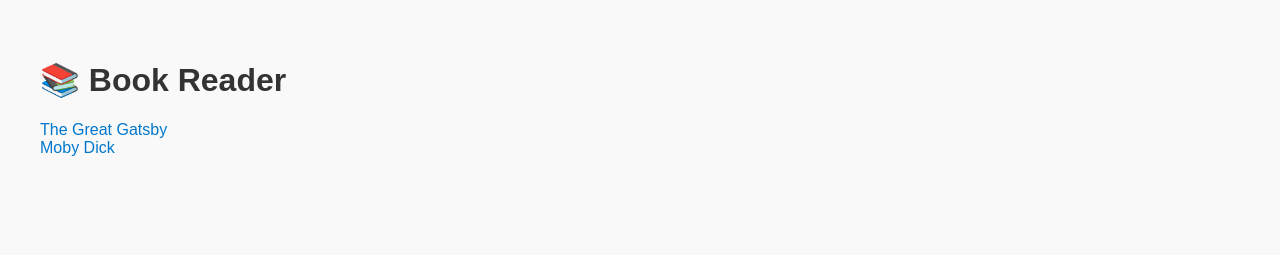
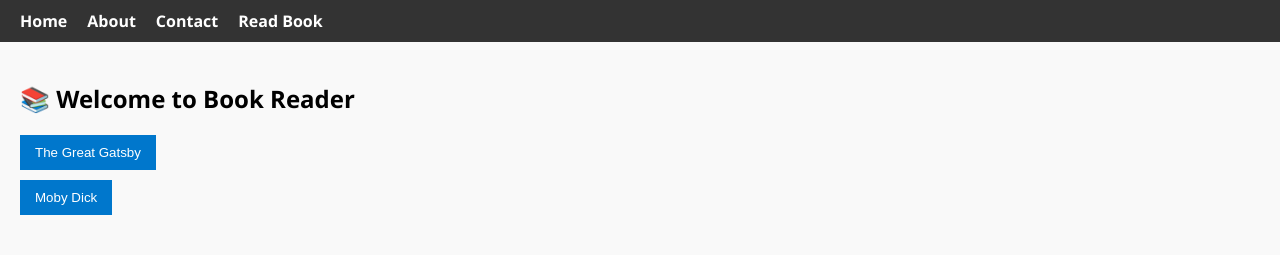
Before and after one commit to muzahid780/Book-Reader-Web-Application, a plain HTML site: page index.html in a window 1280 px wide. Drawn offline with Linux system fonts and the light colour scheme.

Commit message:
added book reader website document

```diff
--- a/index.html
+++ b/index.html
@@ -2,14 +2,58 @@
 <html lang="en">
   <head>
     <meta charset="UTF-8" />
-    <title>Book Reader</title>
+    <title>Book Reader Web Application</title>
     <link rel="stylesheet" href="style.css" />
   </head>
   <body>
-    <h1>📚 Book Reader</h1>
-    <ul id="book-list">
-      <li><a href="reader.html?book=1">The Great Gatsby</a></li>
-      <li><a href="reader.html?book=2">Moby Dick</a></li>
-    </ul>
+    <!-- Navigation -->
+    <nav>
+      <ul>
+        <li><a href="#" onclick="showSection('home')">Home</a></li>
+        <li><a href="#" onclick="showSection('about')">About</a></li>
+        <li><a href="#" onclick="showSection('contact')">Contact</a></li>
+        <li><a href="#" onclick="showSection('reader')">Read Book</a></li>
+      </ul>
+    </nav>
+
+    <!-- Home Section -->
+    <section id="home" class="active">
+      <h1>📚 Welcome to Book Reader</h1>
+      <ul id="book-list">
+        <li><button onclick="loadBook(1)">The Great Gatsby</button></li>
+        <li><button onclick="loadBook(2)">Moby Dick</button></li>
+      </ul>
+    </section>
+
+    <!-- About Section -->
+    <section id="about">
+      <h1>About Book Reader</h1>
+      <p>
+        This is a simple web application built with HTML, CSS, and JavaScript
+        that lets you read books in PDF format right in your browser.
+      </p>
+    </section>
+
+    <!-- Contact Section -->
+    <section id="contact">
+      <h1>Contact Us</h1>
+      <p>Email: support@bookreader.com</p>
+      <p>Phone: +123-456-7890</p>
+    </section>
+
+    <!-- Reader Section -->
+    <section id="reader">
+      <h1 id="book-title">Select a Book to Read</h1>
+      <div id="book-viewer">
+        <iframe
+          id="pdf-viewer"
+          width="100%"
+          height="600px"
+          style="border: 1px solid #ccc"
+        ></iframe>
+      </div>
+    </section>
+
+    <script src="script.js"></script>
   </body>
 </html>
--- a/script.js
+++ b/script.js
@@ -1,19 +1,27 @@
-// Only runs on reader.html
-document.addEventListener("DOMContentLoaded", () => {
+// Show one section at a time
+function showSection(id) {
+  const sections = document.querySelectorAll("section");
+  sections.forEach((section) => section.classList.remove("active"));
+
+  const selected = document.getElementById(id);
+  if (selected) selected.classList.add("active");
+}
+
+// Load PDF into the iframe
+function loadBook(bookId) {
+  showSection("reader");
+
   const titleEl = document.getElementById("book-title");
-  const contentEl = document.getElementById("book-content");
+  const viewer = document.getElementById("pdf-viewer");
 
-  const params = new URLSearchParams(window.location.search);
-  const bookId = params.get("book");
-
-  if (bookId === "1") {
+  if (bookId === 1) {
     titleEl.textContent = "The Great Gatsby";
-    contentEl.innerHTML = "<p>Chapter 1 content goes here...</p>";
-  } else if (bookId === "2") {
+    viewer.src = "books/sample.pdf";
+  } else if (bookId === 2) {
     titleEl.textContent = "Moby Dick";
-    contentEl.innerHTML = "<p>Call me Ishmael...</p>";
+    viewer.src = "books/sample.pdf";
   } else {
     titleEl.textContent = "Book Not Found";
-    contentEl.innerHTML = "";
+    viewer.src = "";
   }
-});
+}
--- a/style.css
+++ b/style.css
@@ -1,19 +1,60 @@
 body {
-  font-family: Arial, sans-serif;
-  padding: 2rem;
-  background-color: #f9f9f9;
+  font-family: "Segoe UI", sans-serif;
+  margin: 0;
+  padding: 0;
+  background: #f9f9f9;
 }
 
-h1 {
-  color: #333;
+nav {
+  background-color: #333;
+  padding: 10px 20px;
 }
 
-ul {
+nav ul {
+  display: flex;
+  list-style: none;
+  margin: 0;
+  padding: 0;
+  gap: 20px;
+}
+
+nav ul li a {
+  color: #fff;
+  text-decoration: none;
+  font-weight: bold;
+  cursor: pointer;
+}
+
+section {
+  display: none;
+  padding: 20px;
+}
+
+section.active {
+  display: block;
+}
+
+#book-list {
   list-style: none;
   padding: 0;
 }
 
-a {
-  text-decoration: none;
-  color: #0077cc;
+#book-list li {
+  margin-bottom: 10px;
 }
+
+#book-list button {
+  padding: 10px 15px;
+  background-color: #0077cc;
+  color: #fff;
+  border: none;
+  cursor: pointer;
+}
+
+#book-list button:hover {
+  background-color: #005fa3;
+}
+
+#book-viewer {
+  margin-top: 20px;
+}
```
Also changed, not shown: reader.html (deleted, +0 -16 lines), 1 other file.
